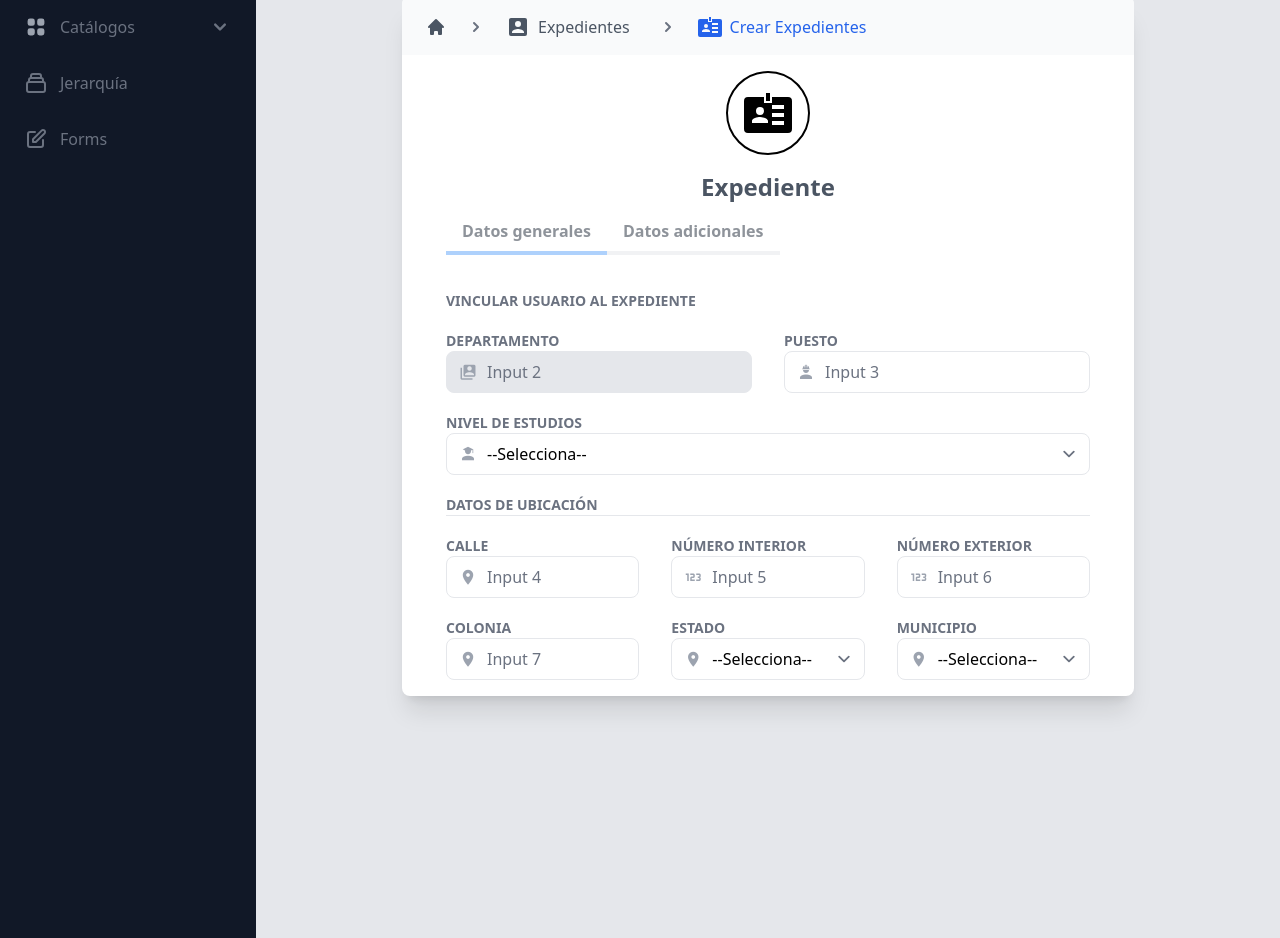
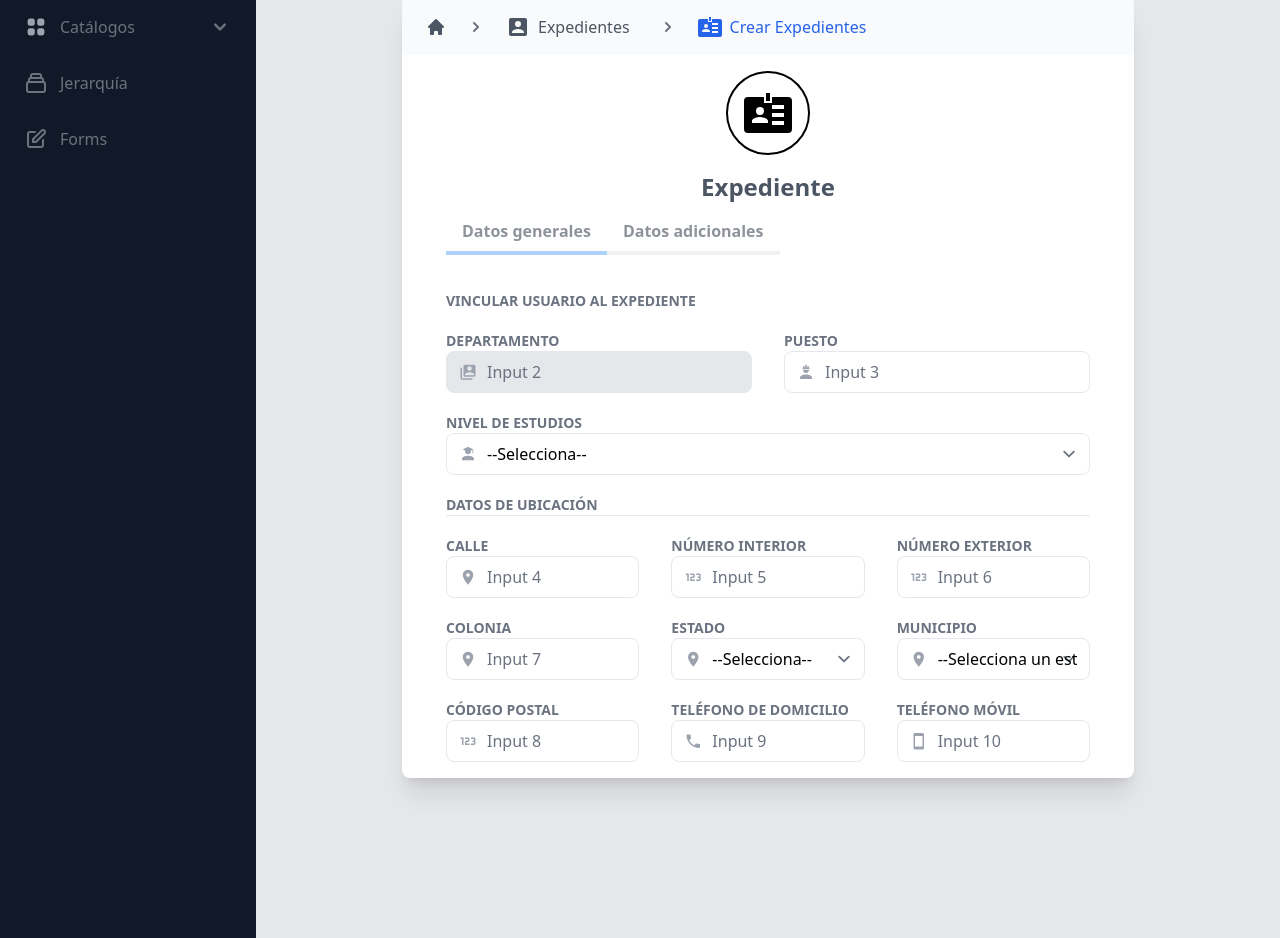
Before and after one commit to albertoG-MG/Intranet, a PHP site: page /user/crear_expediente.php in a window 1280 px wide. Shown: the part 169-1107 px from the top of the page. Run offline with PHP 8.4, Linux system fonts and the light colour scheme; the visitor is signed in with stand-in values (Sample User, id 1); data comes from the database, SQL or seed files in the repository; style sheets or scripts are compiled from the project's sources; some libraries are stand-ins or nearby versions.

Commit message:
Se agrego el codigo postal, el telefono de domicilio y telefono movil

```diff
--- a/layouts/MasterPage/content/_crear_expediente.php
+++ b/layouts/MasterPage/content/_crear_expediente.php
@@ -171,8 +171,31 @@
                                         <div class="group flex" id="imunicipio">
                                             <div class="w-10 z-10 pl-1 text-center pointer-events-none flex items-center justify-center"><i class="mdi mdi-map-marker text-gray-400 text-lg"></i></div>
                                             <select class="w-full -ml-10 pl-10 py-2 px-3 rounded-lg border border-gray-200 focus:outline-none focus:ring-2 focus:ring-black focus:border-transparent" id="municipio" name="municipio">
-                                                <option value="">--Selecciona--</option>
+                                                <option value="">--Selecciona un estado--</option>
                                             </select>
+                                        </div>
+                                    </div>
+                                </div>
+                                <div class="grid grid-cols-1 md:grid-cols-3 gap-5 md:gap-8 mt-5 mx-7 items-start">
+                                    <div class="grid grid-cols-1">
+                                        <label class="uppercase md:text-sm text-xs text-gray-500 text-light font-semibold">Código postal</label>
+                                        <div class="group flex">
+                                            <div class="w-10 z-10 pl-1 text-center pointer-events-none flex items-center justify-center"><i class="mdi mdi-numeric text-gray-400 text-lg"></i></div>
+                                            <input class="w-full -ml-10 pl-10 py-2 px-3 rounded-lg border border-gray-200 focus:outline-none focus:ring-2 focus:ring-black focus:border-transparent" type="text" id="codigo" name="codigo" placeholder="Input 8">
+                                        </div>
+                                    </div>
+                                    <div class="grid grid-cols-1">
+                                        <label class="uppercase md:text-sm text-xs text-gray-500 text-light font-semibold">Teléfono de domicilio</label>
+                                        <div class="group flex">
+                                            <div class="w-10 z-10 pl-1 text-center pointer-events-none flex items-center justify-center"><i class="mdi mdi-phone text-gray-400 text-lg"></i></div>
+                                            <input class="w-full -ml-10 pl-10 py-2 px-3 rounded-lg border border-gray-200 focus:outline-none focus:ring-2 focus:ring-black focus:border-transparent" type="text" id="teldom" name="teldom" placeholder="Input 9">
+                                        </div>
+                                    </div>
+                                    <div class="grid grid-cols-1">
+                                        <label class="uppercase md:text-sm text-xs text-gray-500 text-light font-semibold">Teléfono móvil</label>
+                                        <div class="group flex">
+                                            <div class="w-10 z-10 pl-1 text-center pointer-events-none flex items-center justify-center"><i class="mdi mdi-cellphone text-gray-400 text-lg"></i></div>
+                                            <input class="w-full -ml-10 pl-10 py-2 px-3 rounded-lg border border-gray-200 focus:outline-none focus:ring-2 focus:ring-black focus:border-transparent" type="text" id="telmov" name="telmov" placeholder="Input 10">
                                         </div>
                                     </div>
                                 </div>
```
